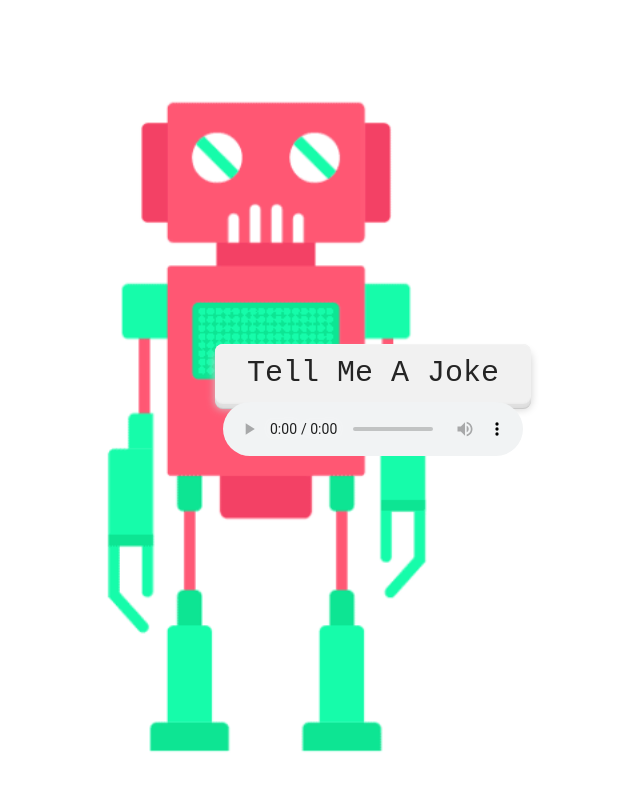
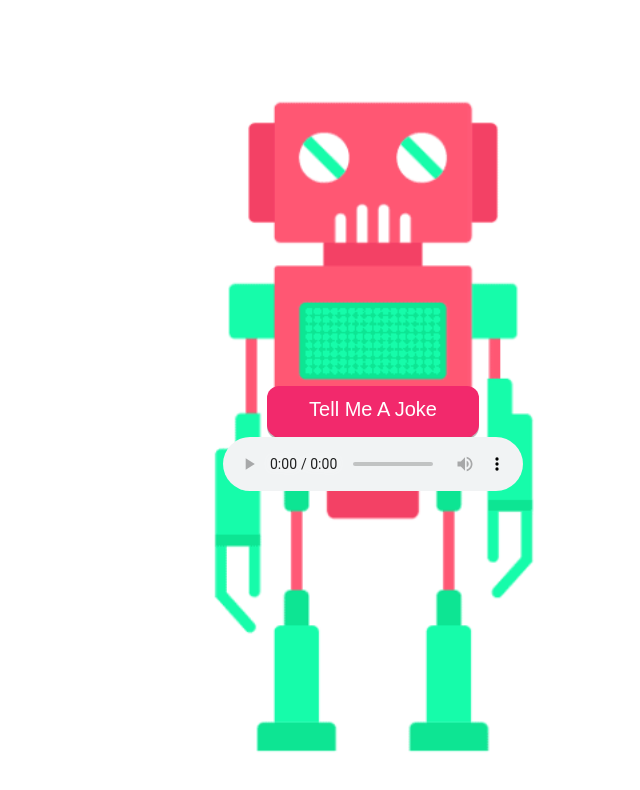
Before and after one commit to AhhadQamar/20-JavaScript-Projects, a plain HTML site: page tell-a-joke/index.html in a window 1280 px wide. Shown: the whole page, without its empty margins (267-907 px from the left). Drawn offline with Linux system fonts and the light colour scheme.

Commit message:
button design updated

```diff
--- a/tell-a-joke/index.html
+++ b/tell-a-joke/index.html
@@ -10,9 +10,13 @@
     <!-- Container -->
     <div class="joke-container">
         <!-- Button -->
-        <button id="button" class="button">
-            Tell Me A Joke
-        </button>
+        <button class="pushable" id="button" class="button">
+            <span class="shadow"></span>
+            <span class="edge"></span>
+            <span class="front">
+                Tell Me A Joke
+            </span>
+          </button>
         <!-- Audio -->
         <audio id="audio" controls></audio>
     </div>
--- a/tell-a-joke/style.css
+++ b/tell-a-joke/style.css
@@ -13,49 +13,70 @@ body{
   align-items: center;
   background: url('./robot.gif');
   background-size: contain;
-  background-position: left center;
+  background-position: center center;
   background-repeat: no-repeat;
 }
 /* Button */
-button {
+.pushable {
+  margin-top: 80px;
   position: relative;
-  font-size: 1.875rem;
-  font-family: 'Courier New', Courier, monospace;
-  padding: 0.75rem 2rem;
-  font-weight: 400;
+  background: transparent;
   border: none;
+  padding: 0;
   cursor: pointer;
-  transition: all 250ms;
-  display: inline-flex;
-  align-items: center;
-  gap: 0.5rem;
 }
-.button {
-  background-color: #f1f1f1;
-  color: #242424;
-  border-radius: 0.5rem;
-  box-shadow:
-    inset 0 1px 0 0 #f4f4f4,
-    0 1px 0 0 #efefef,
-    0 2px 0 0 #ececec,
-    0 4px 0 0 #e0e0e0,
-    0 5px 0 0 #dedede,
-    0 6px 0 0 #dcdcdc,
-    0 7px 0 0 #cacaca,
-    0 7px 8px 0 #cecece;
+.shadow {
+  position: absolute;
+  top: 0;
+  left: 0;
+  width: 100%;
+  height: 100%;
+  border-radius: 12px;
+  background: hsl(0deg 0% 0% / 0.25);
+  transform: translateY(2px);
+}
+.edge {
+  position: absolute;
+  top: 0;
+  left: 0;
+  width: 100%;
+  height: 100%;
+  border-radius: 12px;
+  background: hwb(340 16% 5%);
+}
+.front {
+  display: block;
+  position: relative;
+  padding: 12px 42px;
+  border-radius: 12px;
+  font-size: 1.25rem;
+  color: white;
+  background: hwb(340 16% 5%);
+  transform: translateY(-4px);
 }
 
-.button:hover {
+.pushable:hover .front {
+  transform: translateY(-6px);
+}
+.pushable:hover .shadow {
   transform: translateY(4px);
-  box-shadow:
-    inset 0 1px 0 0 #f4f4f4,
-    0 1px 0 0 #efefef,
-    0 1px 0 0 #ececec,
-    0 2px 0 0 #e0e0e0,
-    0 2px 0 0 #dedede,
-    0 3px 0 0 #dcdcdc,
-    0 4px 0 0 #cacaca,
-    0 4px 6px 0 #cecece;
+}
+.pushable:active .front {
+  transform: translateY(-2px);
+}
+.pushable:active .shadow {
+  transform: translateY(1px);
+}
+
+.pushable:focus:not(:focus-visible) {
+  outline: none;
+}
+button:hover{
+  filter: brightness(95%);
+}
+button:disabled{
+  cursor: default;
+  filter: brightness(30%);
 }
 /* Media Query: Table or Smaller */
 @media screen and (max-width: 1000px) {
```
Also changed, not shown: tell-a-joke/script.js (+5 -1 lines).
